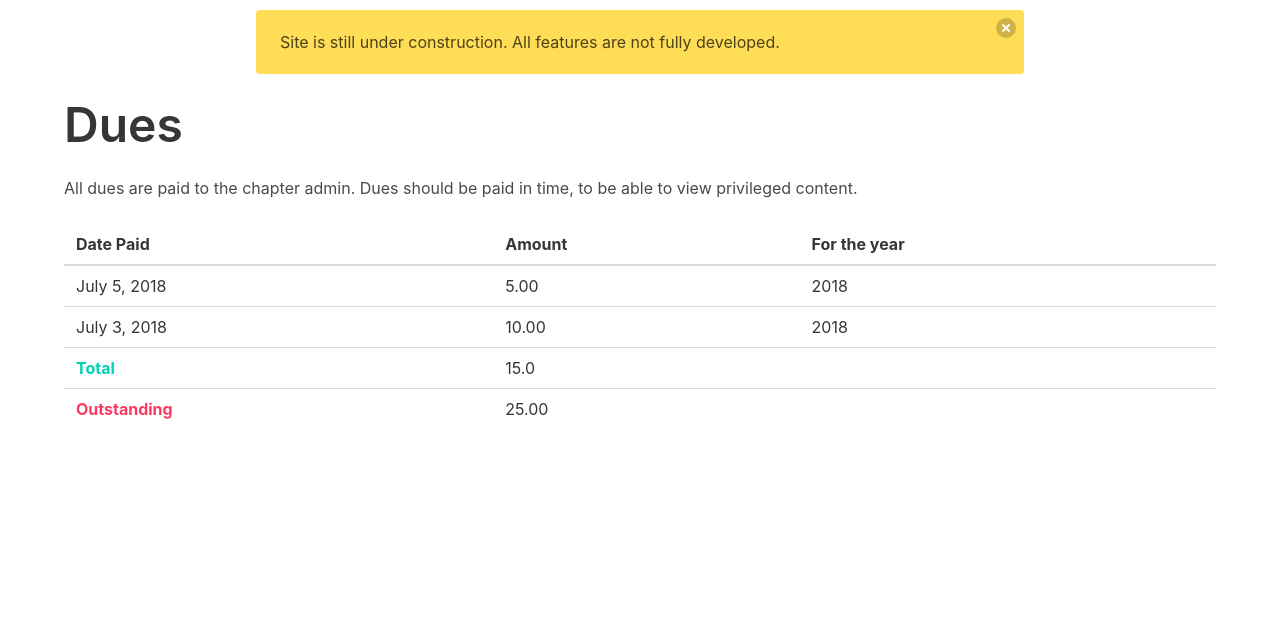
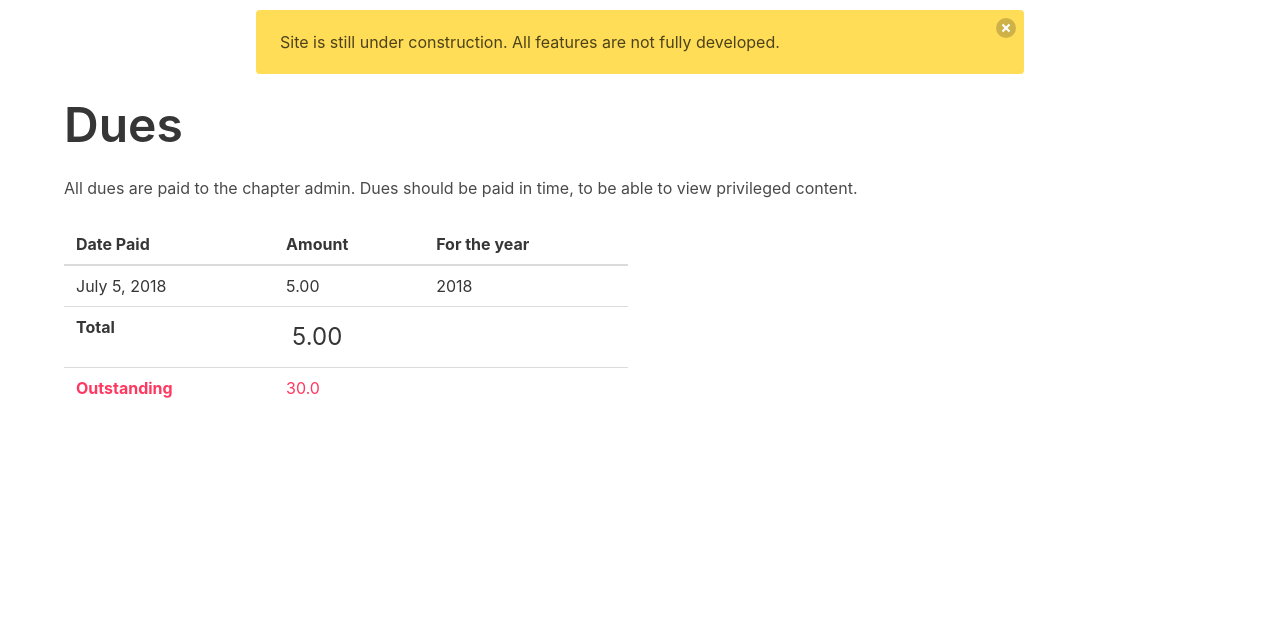
Before and after one commit to blackmann/old_saints, a Django app: page /dues/ in a window 1280 px wide. Shown: the part 52-670 px from the top of the page. Run offline with Django 3.2, Linux system fonts and the light colour scheme; a user stored in the database is signed in; data comes from the database, SQL or seed files in the repository; some libraries are stand-ins or nearby versions.

Commit message:
Dues added

```diff
--- a/web/templates/web/dues.html
+++ b/web/templates/web/dues.html
@@ -4,6 +4,8 @@
     <p>All dues are paid to the chapter admin. Dues should be paid in time, to be able to view privileged content. </p>
     <br>
 
+    <div class="columns">
+        <div class="column">
             <table class="table is-fullwidth">
                 <thead>
                     <tr>
@@ -23,9 +25,9 @@
                     {% endfor %}
                     <tr>
                         <td>
-                    <strong class="has-text-primary">Total</strong>
+                            <strong>Total</strong>
                         </td>
-                <td>{{total}}</td>
+                        <td class="is-size-4">{{total}}</td>
                         <td></td>
                     </tr>
 
@@ -33,10 +35,21 @@
                         <td>
                             <strong class="has-text-danger">Outstanding</strong>
                         </td>
-                <td>25.00</td>
+                        <td class="has-text-danger">{% if outstanding > 0 %}
+                            {{outstanding}}
+                        {% else %}
+                        0
+                        {% endif %}</td>
                         <td></td>
                     </tr>
                 </tbody>
             </table>
         </div>
+        <div class="column">
+
+        </div>
+    </div>
+
+
+</div>
 {% endblock content %}
--- a/web/views.py
+++ b/web/views.py
@@ -13,6 +13,8 @@ from web.models import Alumnum, Chapter, House, Job, Scholarship, \
 SALARIES = ['1000-2000', '2000-5000', '5000-10000', ]
 
 DEGREES = ['Bachelors Degree', 'Masters Degree', 'PhD', ]
+
+DUES_PER_MONTH = 5.0
 
 EXECUTIVES = [
     {
@@ -426,9 +428,17 @@ def projects(request):
 
 @login_required
 def dues(request):
+    user_dues = Dues.objects.filter(alumnum=request.user.alumnum).all()
+    total = sum([d.amount for d in user_dues])
+
+    current_month = datetime.datetime.now().month
+
+    # calculate the outstanding
+    outstanding = (DUES_PER_MONTH*current_month) - float(total)
     context = {
-        "dues": Dues.objects.all(),
-        "total": 15.00
+        "dues": user_dues,
+        "total": total,
+        "outstanding": outstanding
     }
 
     return render(request, "web/dues.html", context)
```
Lines whose indentation alone changed are shown as unchanged.
